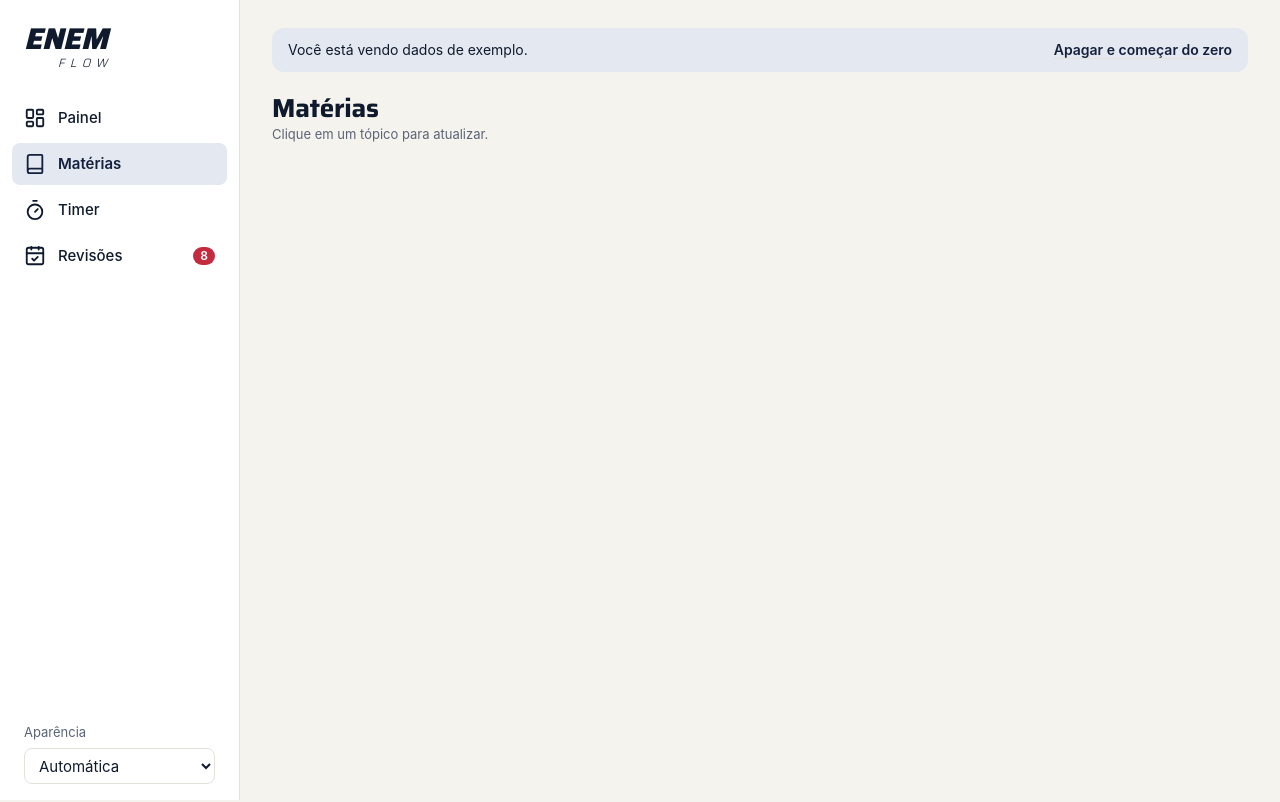
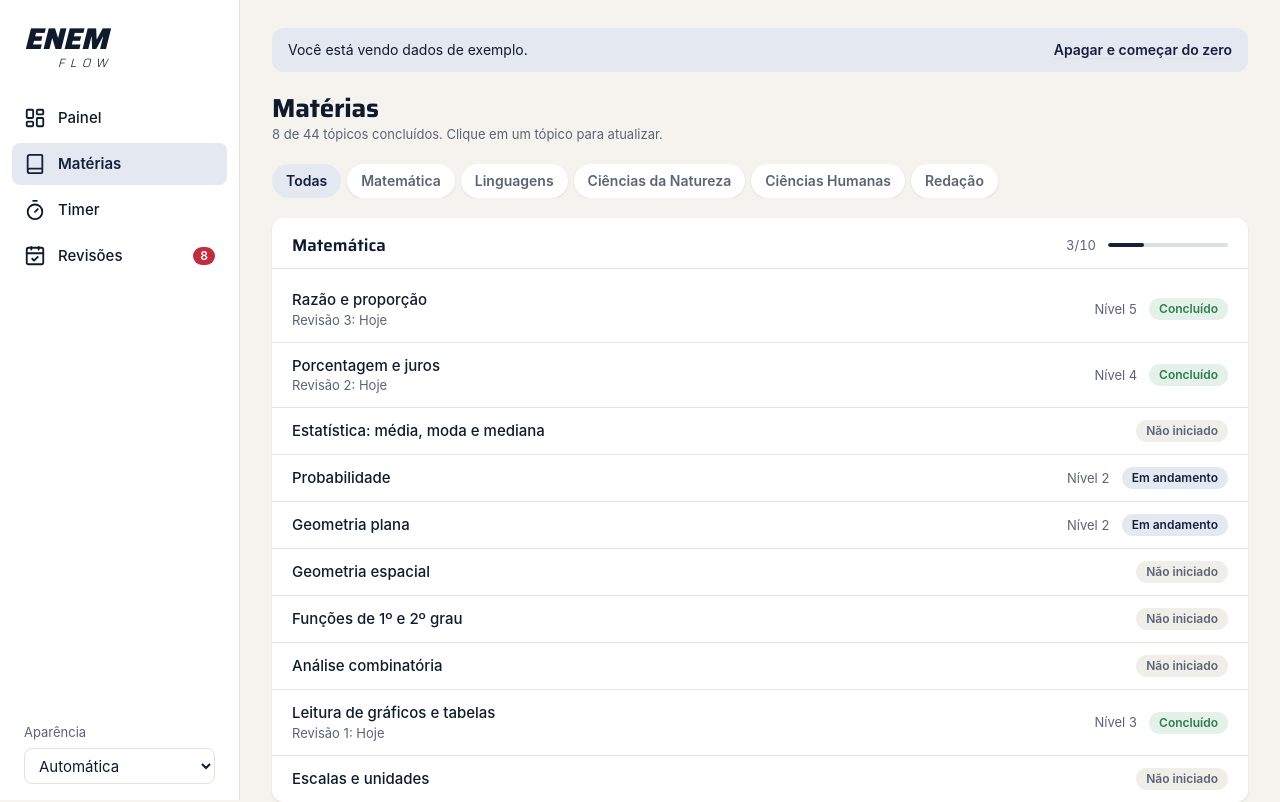
Before and after one commit to gabriel70530-a11y/Flow, a Next.js app: page /materias in a window 1280 px wide. Shown: the top 802 px of the page. Built offline with nearby package versions, Linux system fonts and the light colour scheme.

Commit message:
feat: add subjects screen with topic drawer
Co-Authored-By: Claude Opus 5.5 <noreply@anthropic.com>

```diff
--- a/app/materias/page.tsx
+++ b/app/materias/page.tsx
@@ -1,5 +1,5 @@
-import { PageHeader } from "@/components/ui/PageHeader";
+import { MateriasScreen } from "@/components/materias/MateriasScreen";
 
 export default function MateriasPage() {
-  return <PageHeader title="Matérias" subtitle="Clique em um tópico para atualizar." />;
+  return <MateriasScreen />;
 }
--- /dev/null
+++ b/components/materias/MateriasScreen.tsx
@@ -0,0 +1,106 @@
+"use client";
+
+import { useCallback, useState } from "react";
+import { Card, CardHeader } from "@/components/ui/Card";
+import { DueLabel } from "@/components/ui/DueLabel";
+import { ListRow } from "@/components/ui/ListRow";
+import { PageHeader } from "@/components/ui/PageHeader";
+import { Pill } from "@/components/ui/Pill";
+import { ProgressBar } from "@/components/ui/ProgressBar";
+import { Skeleton } from "@/components/ui/Skeleton";
+import { toDateKey } from "@/lib/dates";
+import { nextReview, progressOf } from "@/lib/reviews";
+import { AREAS, TOPICS, findTopic, type AreaId } from "@/lib/syllabus";
+import { useHydrated, useStudyStore } from "@/store/study-store";
+import { TopicDrawer } from "./TopicDrawer";
+
+const HINT = "Clique em um tópico para atualizar.";
+
+export function MateriasScreen() {
+  const hydrated = useHydrated();
+  const progress = useStudyStore((state) => state.progress);
+  const [areaFilter, setAreaFilter] = useState<AreaId | "all">("all");
+  const [openTopicId, setOpenTopicId] = useState<string | null>(null);
+  const closeDrawer = useCallback(() => setOpenTopicId(null), []);
+
+  if (!hydrated) {
+    return (
+      <div className="grid gap-5">
+        <PageHeader title="Matérias" subtitle={HINT} />
+        <Skeleton className="h-[34px] w-2/3" />
+        <Skeleton className="h-96" />
+      </div>
+    );
+  }
+
+  const today = toDateKey(new Date());
+  const concluded = TOPICS.filter((topic) => progressOf(progress, topic.id).status === "concluido").length;
+  const filters = [{ id: "all" as const, name: "Todas" }, ...AREAS];
+
+  return (
+    <div className="grid gap-5">
+      <PageHeader title="Matérias" subtitle={`${concluded} de ${TOPICS.length} tópicos concluídos. ${HINT}`} />
+
+      <div className="flex max-w-full gap-1.5 overflow-x-auto">
+        {filters.map((filter) => (
+          <button
+            key={filter.id}
+            type="button"
+            aria-pressed={areaFilter === filter.id}
+            onClick={() => setAreaFilter(filter.id)}
+            className="h-[34px] rounded-full bg-surface px-3.5 text-sm font-semibold whitespace-nowrap text-muted shadow-card aria-pressed:bg-accent-soft aria-pressed:text-accent aria-pressed:shadow-none"
+          >
+            {filter.name}
+          </button>
+        ))}
+      </div>
+
+      {AREAS.filter((area) => areaFilter === "all" || area.id === areaFilter).map((area) => {
+        const topics = TOPICS.filter((topic) => topic.area === area);
+        const done = topics.filter((topic) => progressOf(progress, topic.id).status === "concluido").length;
+        return (
+          <Card key={area.id} flush>
+            <CardHeader flush title={area.name} className="mb-0 border-b border-line pb-3">
+              <div className="flex items-center gap-3">
+                <span className="text-[13px] text-muted tabular-nums">
+                  {done}/{topics.length}
+                </span>
+                <ProgressBar thin value={done / topics.length} className="hidden w-[120px] md:block" />
+              </div>
+            </CardHeader>
+            <ul>
+              {topics.map((topic) => {
+                const topicProgress = progressOf(progress, topic.id);
+                const review = nextReview(topicProgress);
+                return (
+                  <ListRow
+                    key={topic.id}
+                    onClick={() => setOpenTopicId(topic.id)}
+                    title={topic.name}
+                    subtitle={
+                      review && (
+                        <>
+                          Revisão {review.stage}: <DueLabel due={review.due} today={today} />
+                        </>
+                      )
+                    }
+                    end={
+                      <>
+                        <span className="hidden w-16 text-right text-[13px] text-muted tabular-nums md:inline">
+                          {topicProgress.mastery > 0 && `Nível ${topicProgress.mastery}`}
+                        </span>
+                        <Pill status={topicProgress.status} />
+                      </>
+                    }
+                  />
+                );
+              })}
+            </ul>
+          </Card>
+        );
+      })}
+
+      <TopicDrawer topic={openTopicId ? findTopic(openTopicId) : undefined} today={today} onClose={closeDrawer} />
+    </div>
+  );
+}
--- /dev/null
+++ b/components/materias/TopicDrawer.tsx
@@ -0,0 +1,97 @@
+"use client";
+
+import { Button } from "@/components/ui/Button";
+import { Drawer, DrawerSection } from "@/components/ui/Drawer";
+import { Segmented, type SegmentedOption } from "@/components/ui/Segmented";
+import { showToast } from "@/components/ui/Toast";
+import { useStudyTopic } from "@/components/timer/use-study-topic";
+import { shortDate } from "@/lib/dates";
+import {
+  MASTERY_LABELS,
+  REVIEW_DAYS,
+  STATUS_LABELS,
+  nextReview,
+  progressOf,
+  type Mastery,
+  type TopicStatus,
+} from "@/lib/reviews";
+import type { Topic } from "@/lib/syllabus";
+import { useStudyStore } from "@/store/study-store";
+
+const statusOptions = (Object.keys(STATUS_LABELS) as TopicStatus[]).map((status) => ({
+  value: status,
+  label: STATUS_LABELS[status],
+}));
+
+const masteryOptions: SegmentedOption<Mastery>[] = ([1, 2, 3, 4, 5] as const).map((level) => ({
+  value: level,
+  label: level,
+  ariaLabel: MASTERY_LABELS[level],
+}));
+
+interface TopicDrawerProps {
+  topic: Topic | undefined;
+  today: string;
+  onClose: () => void;
+}
+
+export function TopicDrawer({ topic, today, onClose }: TopicDrawerProps) {
+  const progress = useStudyStore((state) => (topic ? progressOf(state.progress, topic.id) : undefined));
+  const setStatus = useStudyStore((state) => state.setStatus);
+  const toggleMastery = useStudyStore((state) => state.toggleMastery);
+  const studyTopic = useStudyTopic();
+
+  if (!topic || !progress) return null;
+
+  const handleStatus = (status: TopicStatus) => {
+    if (status === progress.status) return;
+    const updated = setStatus(topic.id, status);
+    if (status === "concluido" && nextReview(updated)) showToast("Revisões agendadas para 1, 7, 15 e 30 dias.");
+  };
+
+  return (
+    <Drawer open onClose={onClose} eyebrow={topic.area.name} title={topic.name}>
+      <DrawerSection title="Status">
+        <Segmented options={statusOptions} value={progress.status} onChange={handleStatus} />
+        {progress.status !== "concluido" && (
+          <p className="text-[13px] text-muted">
+            Ao concluir, as revisões de 1, 7, 15 e 30 dias são agendadas automaticamente.
+          </p>
+        )}
+      </DrawerSection>
+
+      <DrawerSection title={`Nível de domínio · ${MASTERY_LABELS[progress.mastery]}`}>
+        <Segmented
+          options={masteryOptions}
+          value={progress.mastery}
+          onChange={(level: Mastery) => toggleMastery(topic.id, level)}
+        />
+      </DrawerSection>
+
+      {progress.reviews.length > 0 && (
+        <DrawerSection title="Revisões">
+          <div className="grid gap-2 text-sm tabular-nums">
+            {progress.reviews.map((review) => (
+              <div key={review.stage} className="flex justify-between gap-3">
+                <span>
+                  Revisão {review.stage} · {REVIEW_DAYS[review.stage - 1]} {review.stage === 1 ? "dia" : "dias"}
+                </span>
+                {review.done ? (
+                  <span className="text-muted">Feita em {shortDate(review.done)}</span>
+                ) : review.due < today ? (
+                  <span className="text-danger">Atrasada · {shortDate(review.due)}</span>
+                ) : (
+                  <span className="text-muted">{shortDate(review.due)}</span>
+                )}
+              </div>
+            ))}
+          </div>
+        </DrawerSection>
+      )}
+
+      <Button variant="primary" size="lg" className="mt-auto w-full" onClick={() => studyTopic(topic.id)}>
+        Estudar no timer
+      </Button>
+    </Drawer>
+  );
+}
--- /dev/null
+++ b/components/timer/use-study-topic.ts
@@ -0,0 +1,19 @@
+"use client";
+
+import { useRouter } from "next/navigation";
+import { showToast } from "@/components/ui/Toast";
+import { useStudyStore } from "@/store/study-store";
+
+export function useStudyTopic() {
+  const router = useRouter();
+  const studyTopic = useStudyStore((state) => state.studyTopic);
+
+  return (topicId: string) => {
+    if (!studyTopic(topicId)) {
+      showToast("Finalize a sessão em andamento primeiro.");
+      return false;
+    }
+    router.push("/timer");
+    return true;
+  };
+}
--- /dev/null
+++ b/components/ui/DueLabel.tsx
@@ -0,0 +1,6 @@
+import { dueLabel } from "@/lib/dates";
+
+export function DueLabel({ due, today }: { due: string; today: string }) {
+  const text = dueLabel(due, today);
+  return due < today ? <span className="text-danger">{text}</span> : <>{text}</>;
+}
--- /dev/null
+++ b/components/ui/ListRow.tsx
@@ -0,0 +1,34 @@
+import type { ReactNode } from "react";
+
+interface ListRowProps {
+  title: ReactNode;
+  subtitle?: ReactNode;
+  end?: ReactNode;
+  onClick?: () => void;
+  compact?: boolean;
+}
+
+export function ListRow({ title, subtitle, end, onClick, compact = false }: ListRowProps) {
+  const className = `flex w-full items-center gap-3 text-left ${compact ? "py-2.5" : "px-4 py-3 md:px-5"}`;
+  const content = (
+    <>
+      <div className="min-w-0 flex-1">
+        <div className="font-medium wrap-anywhere">{title}</div>
+        {subtitle && <div className="text-[13px] text-muted">{subtitle}</div>}
+      </div>
+      {end && <div className="flex shrink-0 items-center gap-3">{end}</div>}
+    </>
+  );
+
+  return (
+    <li className="border-t border-line first:border-t-0">
+      {onClick ? (
+        <button type="button" onClick={onClick} className={`${className} hover:bg-hover`}>
+          {content}
+        </button>
+      ) : (
+        <div className={className}>{content}</div>
+      )}
+    </li>
+  );
+}
--- /dev/null
+++ b/components/ui/Skeleton.tsx
@@ -0,0 +1,3 @@
+export function Skeleton({ className = "" }: { className?: string }) {
+  return <div aria-hidden className={`rounded-xl bg-surface shadow-card ${className}`} />;
+}
```
